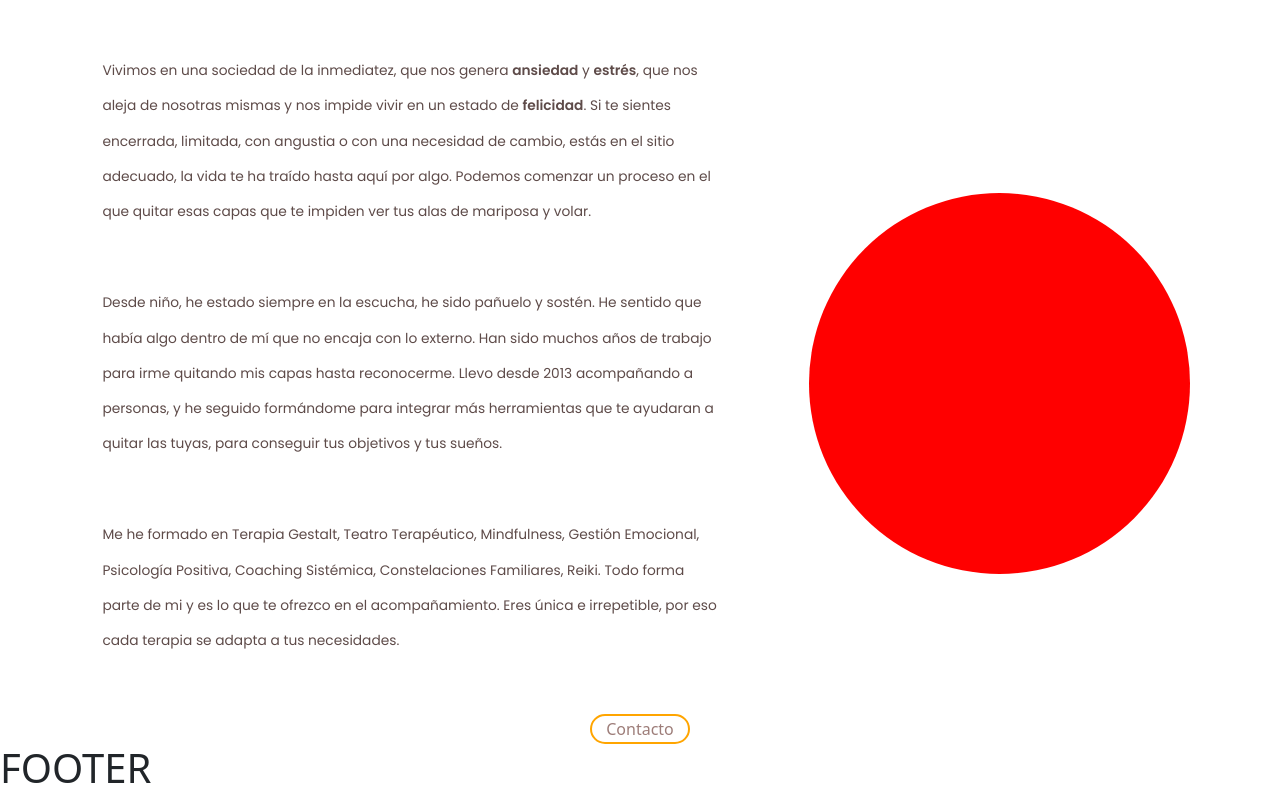
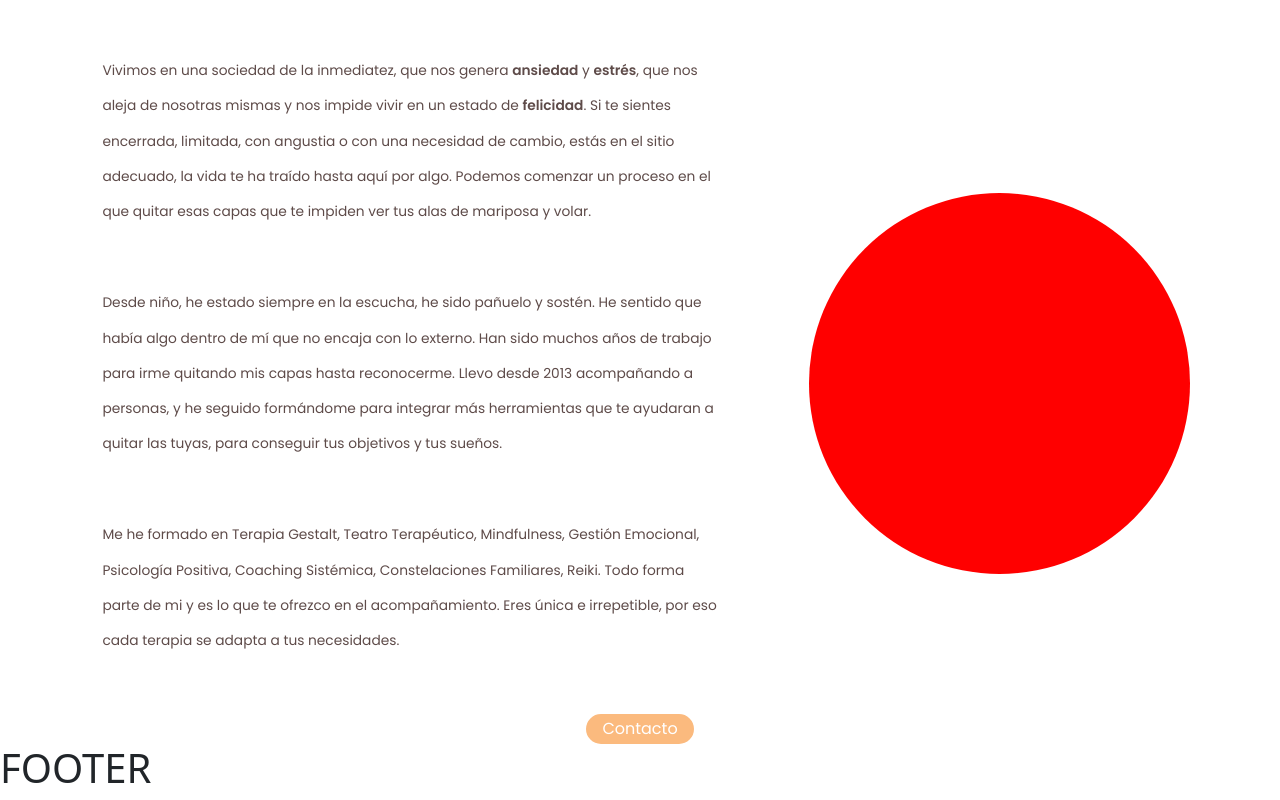
Before and after one commit to blancaden/migueldcastro_frontend, a React (Vite) app: page /terapia in a window 1280 px wide. In both pictures the pointer is over the button "Contacto". Shown: the part 410-1210 px from the top of the page. Built offline with nearby package versions, Linux system fonts and the light colour scheme; a web font is replaced by a local one.

Commit message:
aleluya2

```diff
--- a/src/components/Therapy/Therapy.css
+++ b/src/components/Therapy/Therapy.css
@@ -57,6 +57,7 @@ margin-bottom: calc(1.5rem + 2.5vw);
 
 .therapy-btn{
   background-color: transparent;
+font-family: "Poppins", sans-serif;
   color: #9D7D79;
   border: 2.5px solid #FBBA7E !important;
   border-radius: 20px;
@@ -64,8 +65,9 @@ margin-bottom: calc(1.5rem + 2.5vw);
 }
 
 .therapy-btn:hover{
-  background-color: transparent;
-  border: 2.5px solid orange !important;
+  background-color: #FBBA7E;
+  border: 2.5px solid #FBBA7E !important;
+  color: white;
   border-radius: 20px;
   padding-inline: 14px;
 }
```
